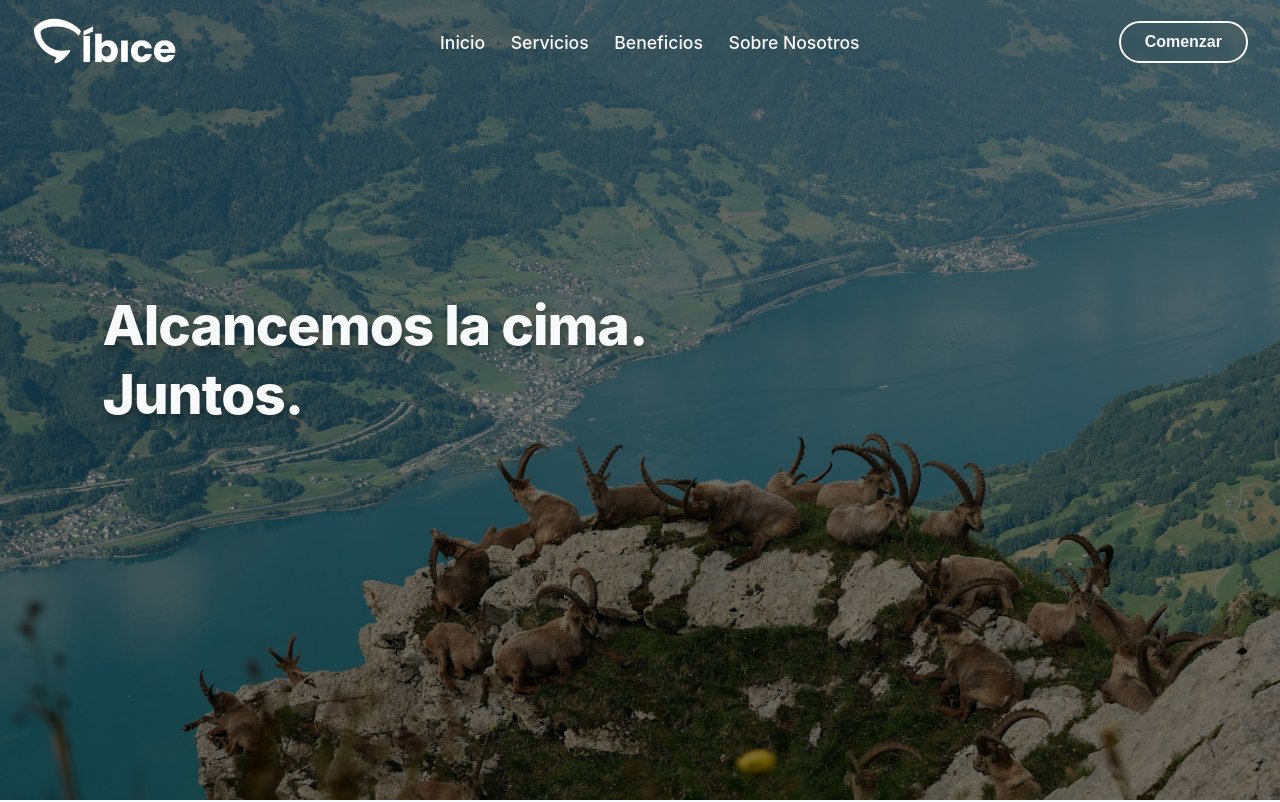
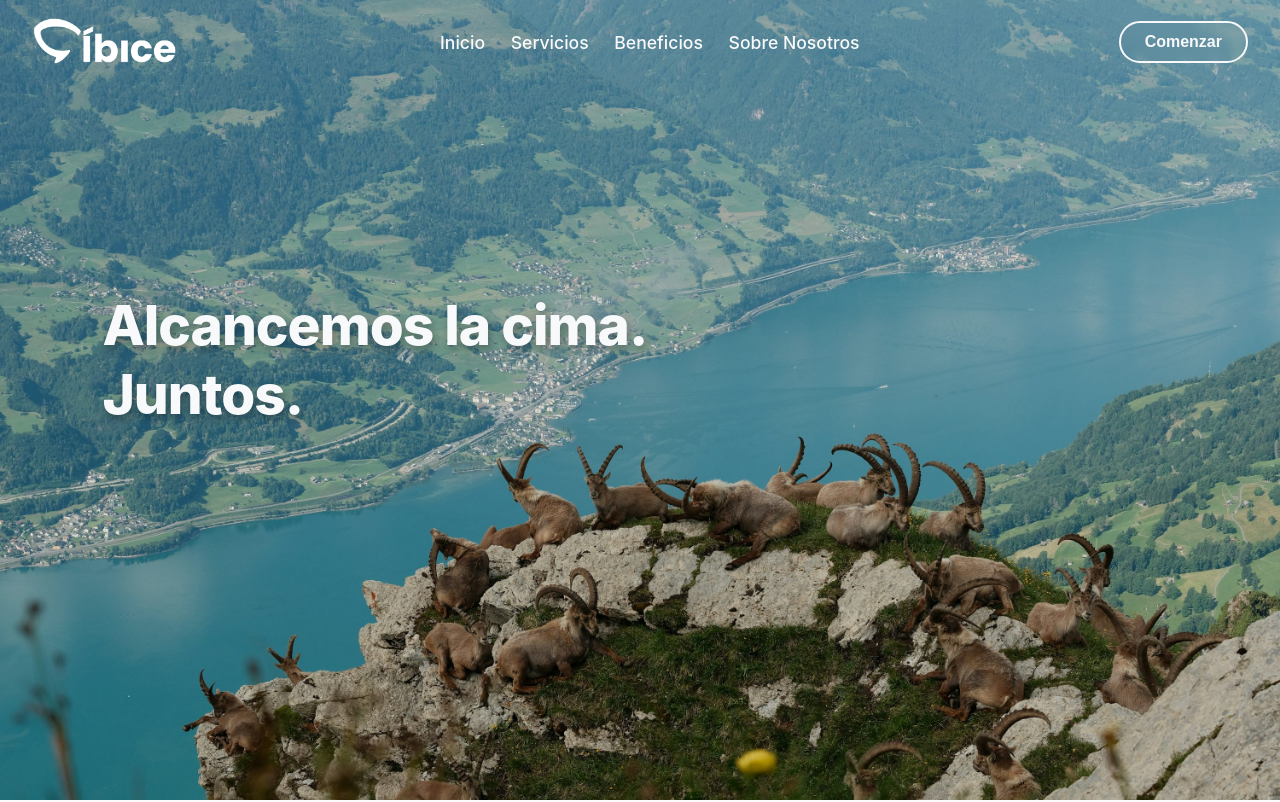
Before and after one commit to tobiasderene/ibice, a React (Create React App) app: page / in a window 1280 px wide. Shown: the top 802 px of the page. Built offline with nearby package versions, Linux system fonts and the light colour scheme.

Commit message:
Update Hero.jsx

```diff
--- a/src/components/Hero.jsx
+++ b/src/components/Hero.jsx
@@ -46,8 +46,6 @@ export default function Hero({ id }) {
         }}
       />
 
-      <div className="hero-overlay" />
-
       <div className="hero-content">
         <h1 className="hero-slogan-container">
           <span className={`hero-slogan first ${showJuntos ? 'visible' : ''}`}>
```
